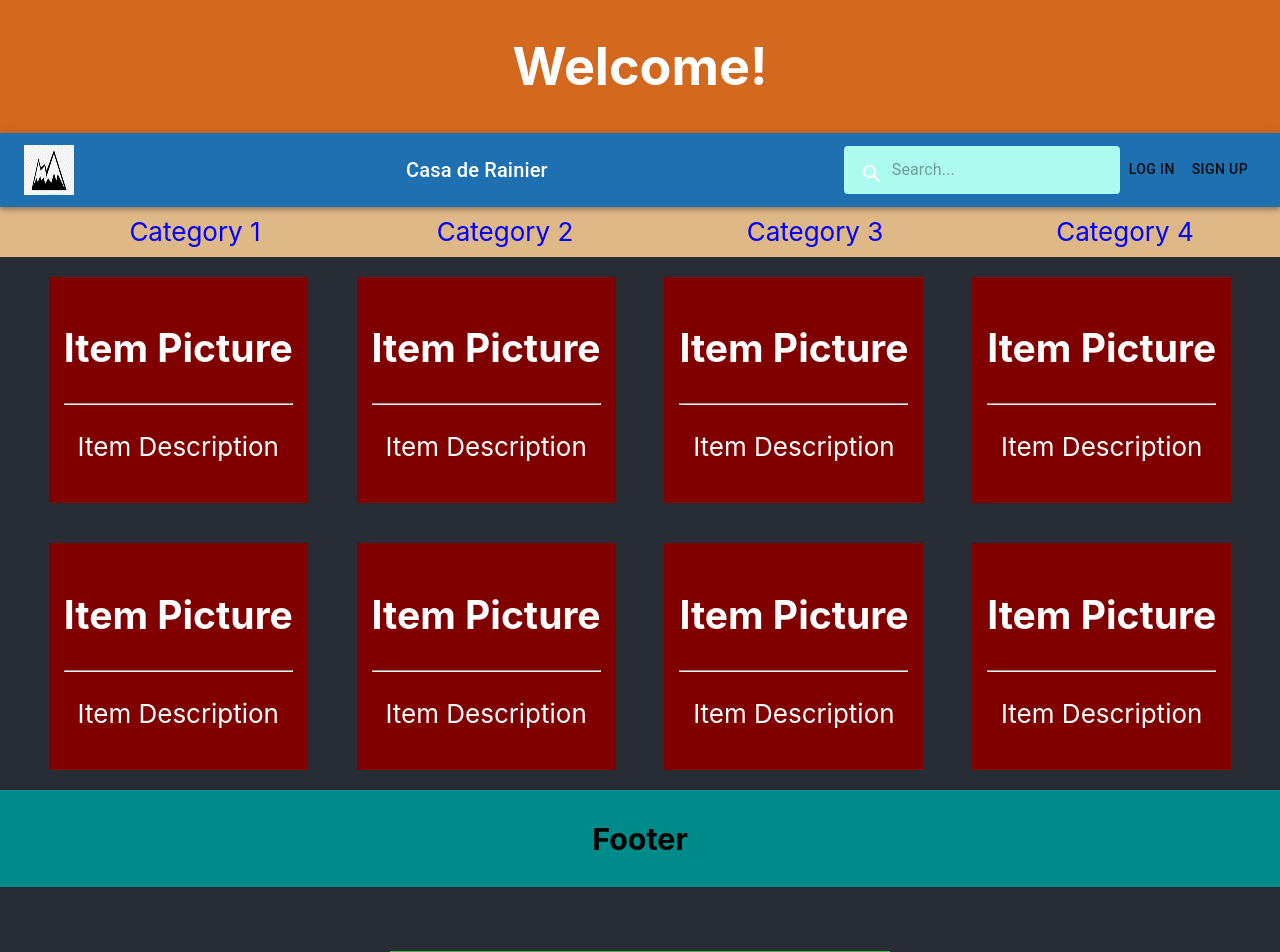
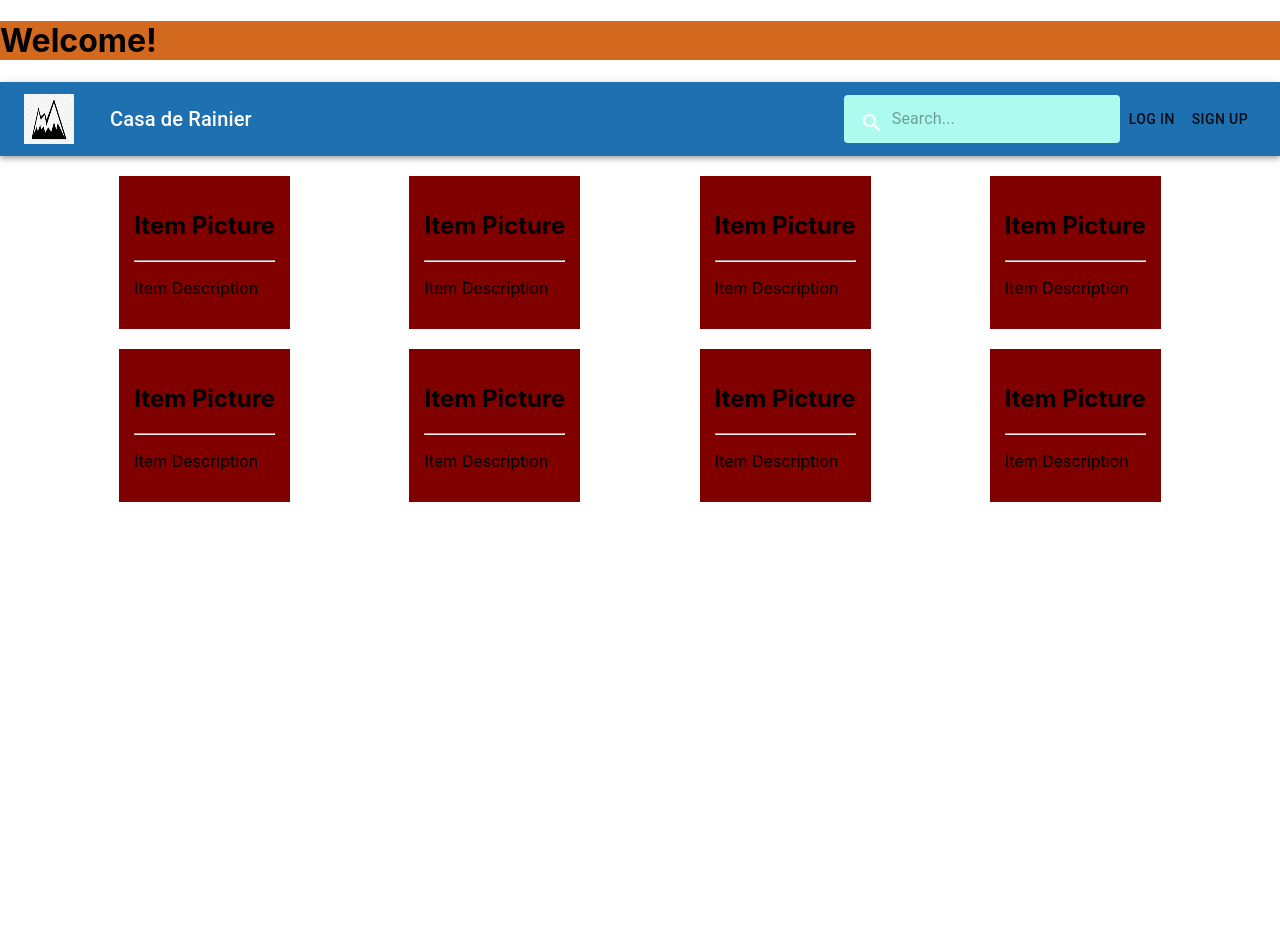
Before and after one commit to peterTorres7/Rainier, a React (Create React App) app in the folder client/: page / in a window 1280 px wide. Shown: the top 952 px of the page. After the commit the page ends 800 px from the top, so only its background shows below. Built offline with nearby package versions, Linux system fonts and the light colour scheme.

Commit message:
basic routes update

```diff
--- a/client/src/App.js
+++ b/client/src/App.js
@@ -1,36 +1,42 @@
 import './App.css';
 import Header from './components/Header';
 import HeaderNav from './components/HeaderNav';
-import PopularItem from './components/PopularItem';
 import PopularItemGroup from './components/PopularItemGroup';
-import Footer from './components/Footer';
-import CategoryNav from './components/CategoryNav';
+//import Footer from './components/Footer';
+//import CategoryNav from './components/CategoryNav';
 import Login from './components/Login';
 import Details from './components/Details';
 import ProfilePage from './components/ProfilePage';
+import {
+  BrowserRouter,
+  Switch,
+  Route,
+  //Link
+} from "react-router-dom";
 
 
 function App() {
   return (
-    <div className="App">
-      <header className="App-header">
-        <Header></Header>
-        <HeaderNav></HeaderNav>
-        <CategoryNav></CategoryNav>
-        <PopularItemGroup></PopularItemGroup>
-        <PopularItemGroup></PopularItemGroup>
-        <Footer></Footer>
+    <BrowserRouter>
+      <Header/>
+      <HeaderNav/>
+      <Switch>
+        <Route path="/item/:id">
+          <Details></Details>
+        </Route>
+        <Route path="/users">
+          <ProfilePage></ProfilePage>
+        </Route>
+        <Route path="/login">
+          <Login/>
+        </Route>
+        <Route path="/">
+          <PopularItemGroup></PopularItemGroup>
+          <PopularItemGroup></PopularItemGroup>
+        </Route>
 
-        <Login/>
-
-
-        <Details/>
-        <ProfilePage/>
-
-
-
-      </header>
-    </div>
+      </Switch>
+    </BrowserRouter>
   );
 }
 
--- a/package.json
+++ b/package.json
@@ -14,6 +14,7 @@
   "license": "ISC",
   "dependencies": {
     "express": "^4.17.1",
-    "nodemon": "^2.0.7"
+    "nodemon": "^2.0.7",
+    "react-router-dom": "^5.2.0"
   }
 }
```
Also changed, not shown: 1 other file (tests, documents, lock files or other folders).
